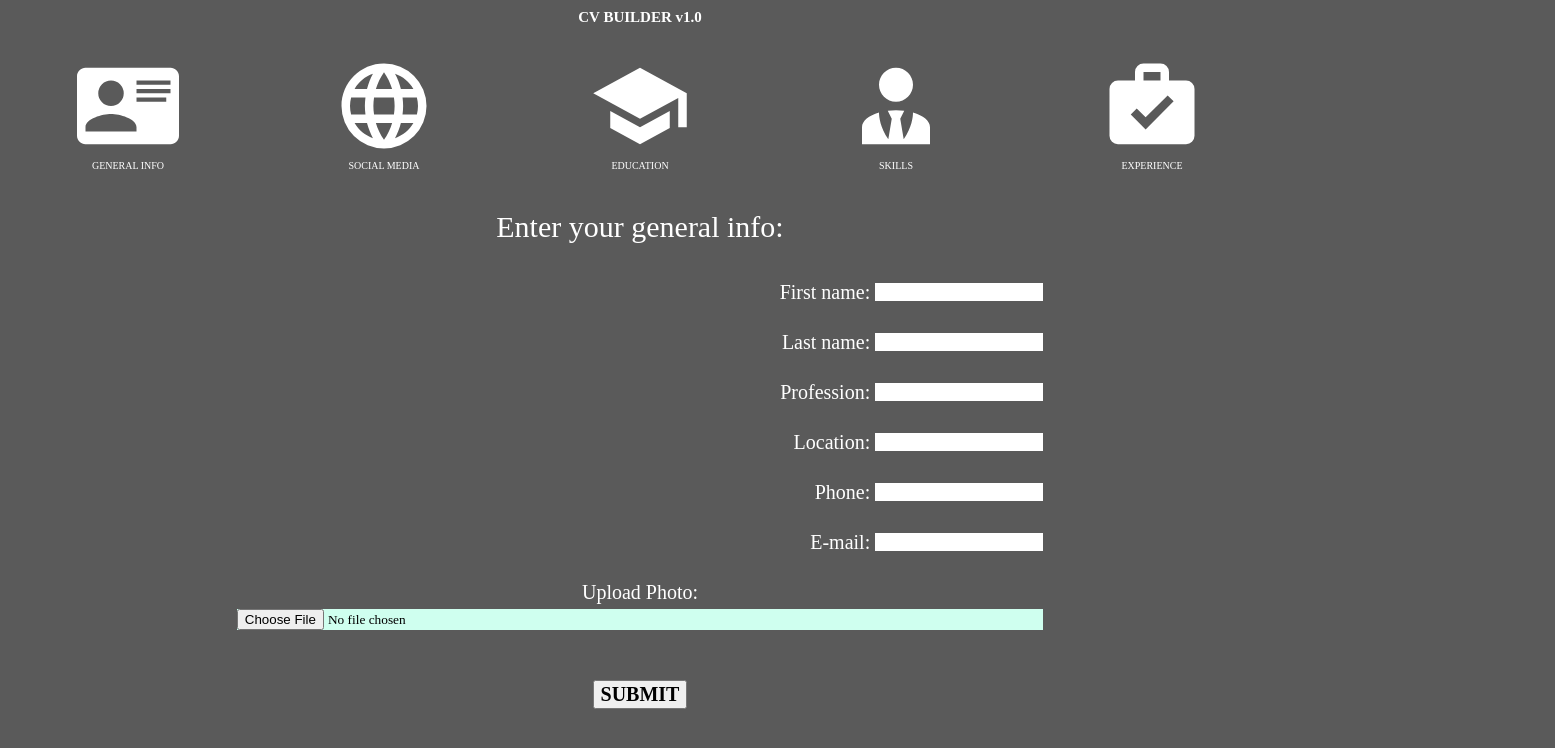
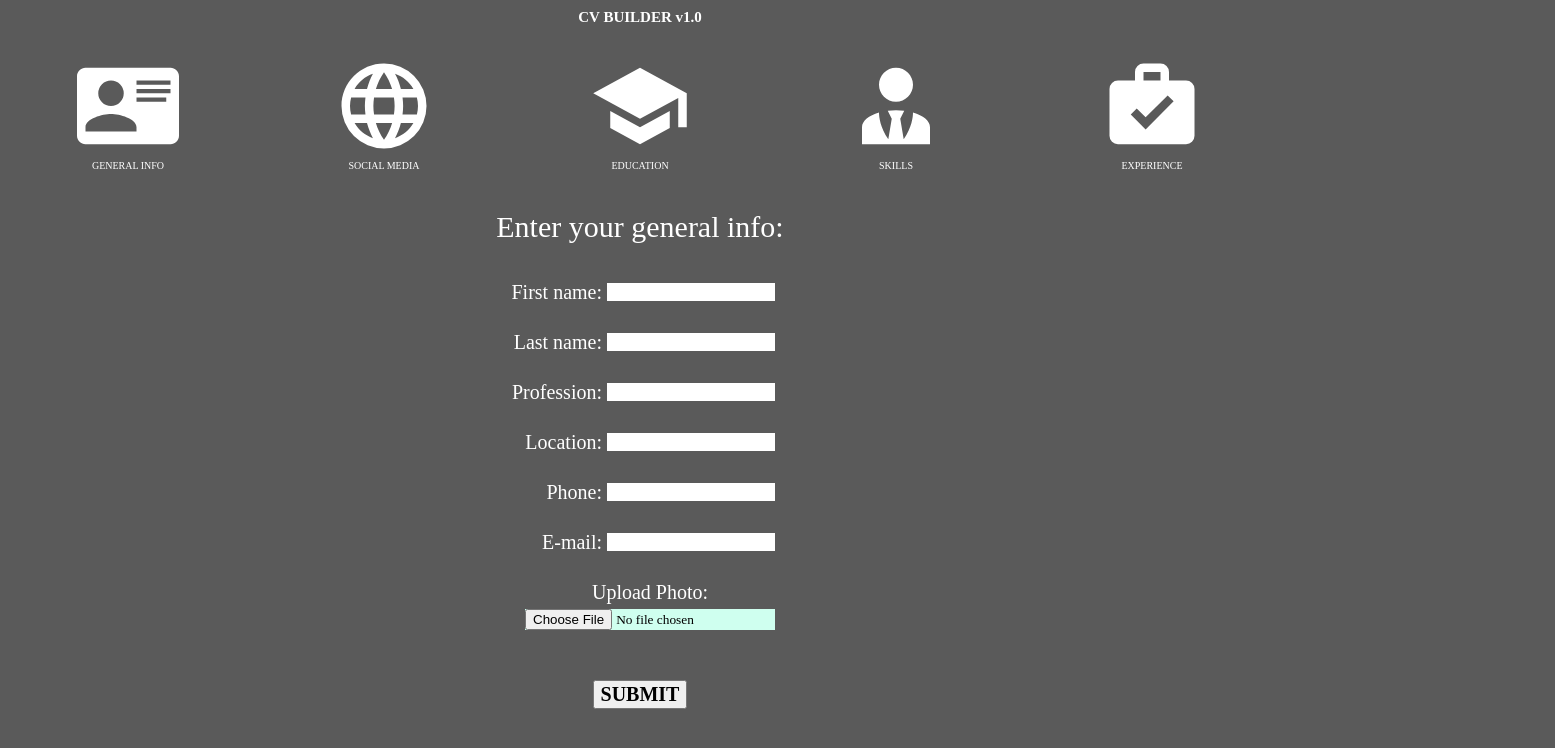
Before and after one commit to sub-pr1me/Project-CV-Application, a React (Vite) app: page / in a window 1280 px wide. Shown: the top 748 px of the page, 1555 px wide, since content can reach past the window. Built offline with nearby package versions, Linux system fonts and the light colour scheme; a web font is replaced by a local one.

Commit message:
fix: minor layout improvements

```diff
--- a/src/styles/General.module.css
+++ b/src/styles/General.module.css
@@ -44,8 +44,9 @@ label {
     display: flex;
     flex-direction: column;
     align-items: flex-end;
-    padding: 0px 40vw;
     gap: 30px;
+    align-self: center;
+    width: 270px;
 }
 
 .input_wrapper {
@@ -66,7 +67,7 @@ label:has(+ input[type='file']) {
 
 input[type='file'] {
     background-color: rgb(207, 255, 239);
-    width: 63vw;
+    width: 250px;
 
 }
 
```
